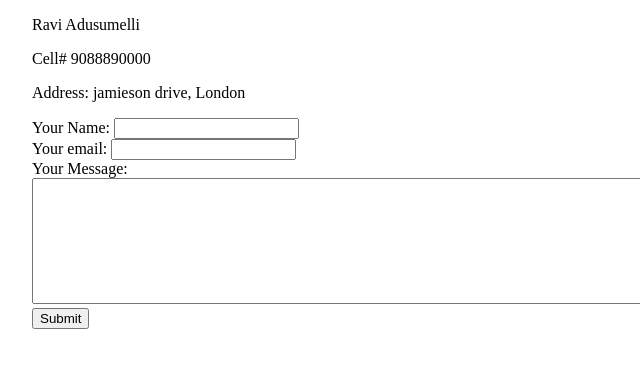
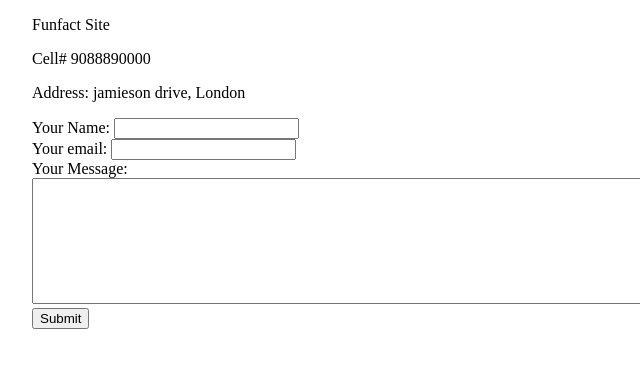
Before and after one commit to adusumelli/fun, a plain HTML site: page contact details.html in a window 1280 px wide. Shown: the full height of the page, 16-656 px from the left. Drawn offline with Linux system fonts and the light colour scheme.

Commit message:
Update contact details.html

```diff
--- a/contact details.html
+++ b/contact details.html
@@ -6,7 +6,7 @@
   </head>
   <body>
    <ul>
-     <p>Ravi Adusumelli</p>
+     <p>Funfact Site</p>
      <p>Cell# 9088890000</p>
      <p>Address: jamieson drive, London</p>
      <form action="mailto:ravi@ravi.com" method="post" enctype="text/plain">
```
